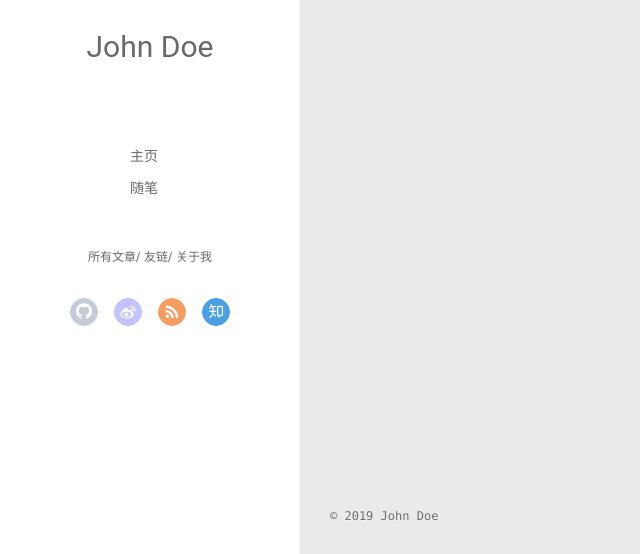
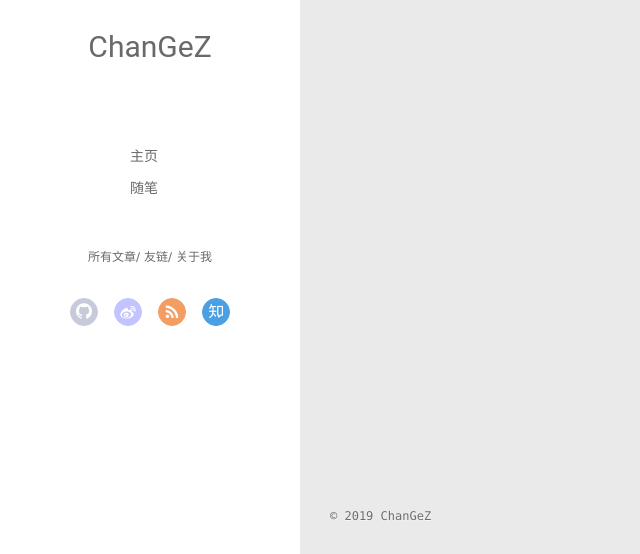
Before and after one commit to YPS233/YPS233.github.io, a plain HTML site: page archives/index.html in a window 1280 px wide. Shown: the part 243-797 px from the top of the page, 0-640 px from the left. Drawn offline with Linux system fonts and the light colour scheme; no server answers.

Commit message:
Site updated: 2019-03-21 19:01:14

```diff
--- a/archives/index.html
+++ b/archives/index.html
@@ -46,7 +46,7 @@
 			<img src class="js-avatar">
 		</a>
 		<hgroup>
-		  <h1 class="header-author"><a href="/">John Doe</a></h1>
+		  <h1 class="header-author"><a href="/">ChanGeZ</a></h1>
 		</hgroup>
 
 
@@ -104,7 +104,7 @@
 				<img src class="js-avatar">
 			</div>
 			<hgroup>
-			  <h1 class="header-author js-header-author">John Doe</h1>
+			  <h1 class="header-author js-header-author">ChanGeZ</h1>
 			</hgroup>
 
 
@@ -229,7 +229,7 @@
   <div class="outer">
     <div id="footer-info">
     	<div class="footer-left">
-    		&copy; 2019 John Doe
+    		&copy; 2019 ChanGeZ
     	</div>
       	<div class="footer-right">
       		<a href="http://hexo.io/" target="_blank">Hexo</a>  Theme <a href="https://github.com/litten/hexo-theme-yilia" target="_blank">Yilia</a> by Litten
--- /dev/null
+++ b/content.json
@@ -0,0 +1 @@
+[{"title":"Test","date":"2019-03-21T08:47:08.000Z","path":"2019/03/21/Test/","tags":[]},{"title":"Hello World","date":"2019-03-21T08:34:33.550Z","path":"2019/03/21/hello-world/","tags":[]}]
```
Also changed, not shown: 2019/03/21/Test/index.html (+9 -5 lines), 2019/03/21/hello-world/index.html (+3 -3 lines), Test/index.html (+3 -3 lines), archives/2019/03/index.html (+3 -3 lines), archives/2019/index.html (+3 -3 lines), index.html (+4 -3 lines).
